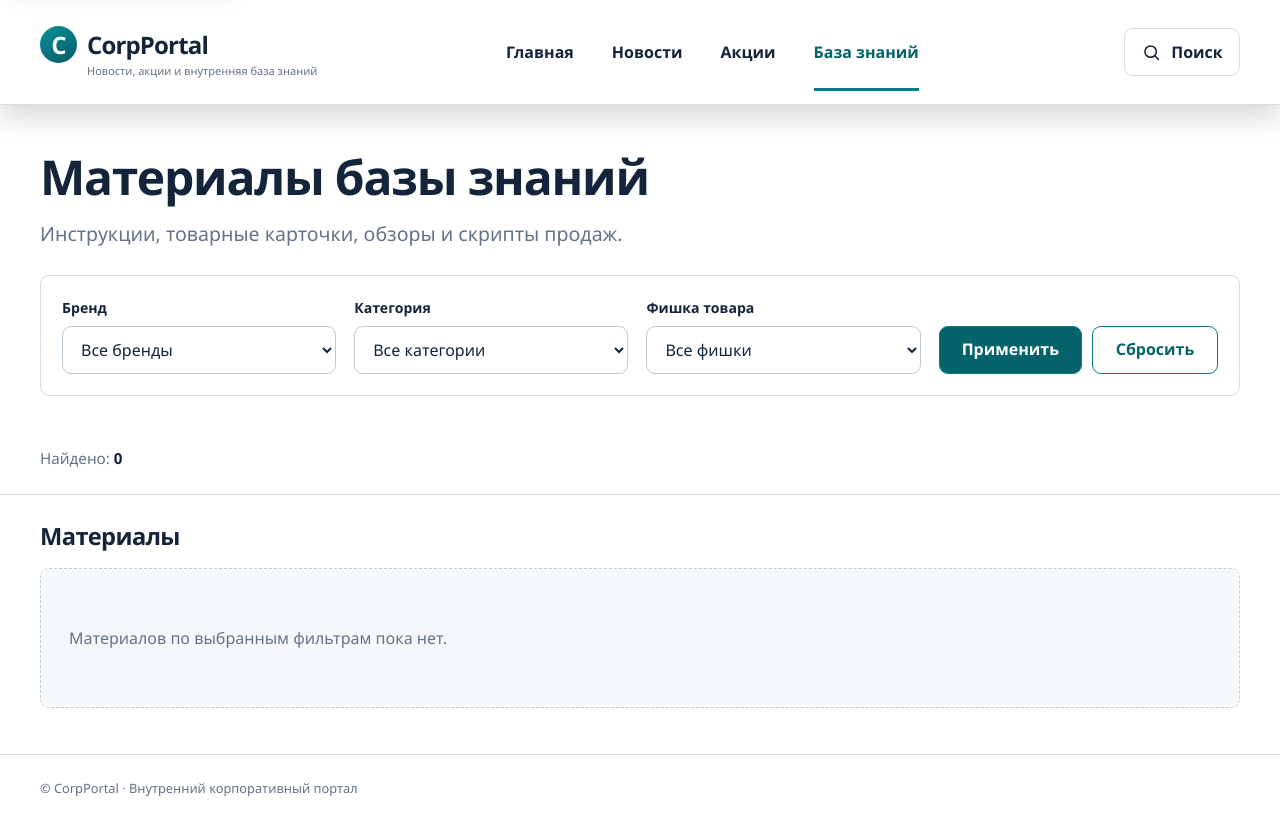
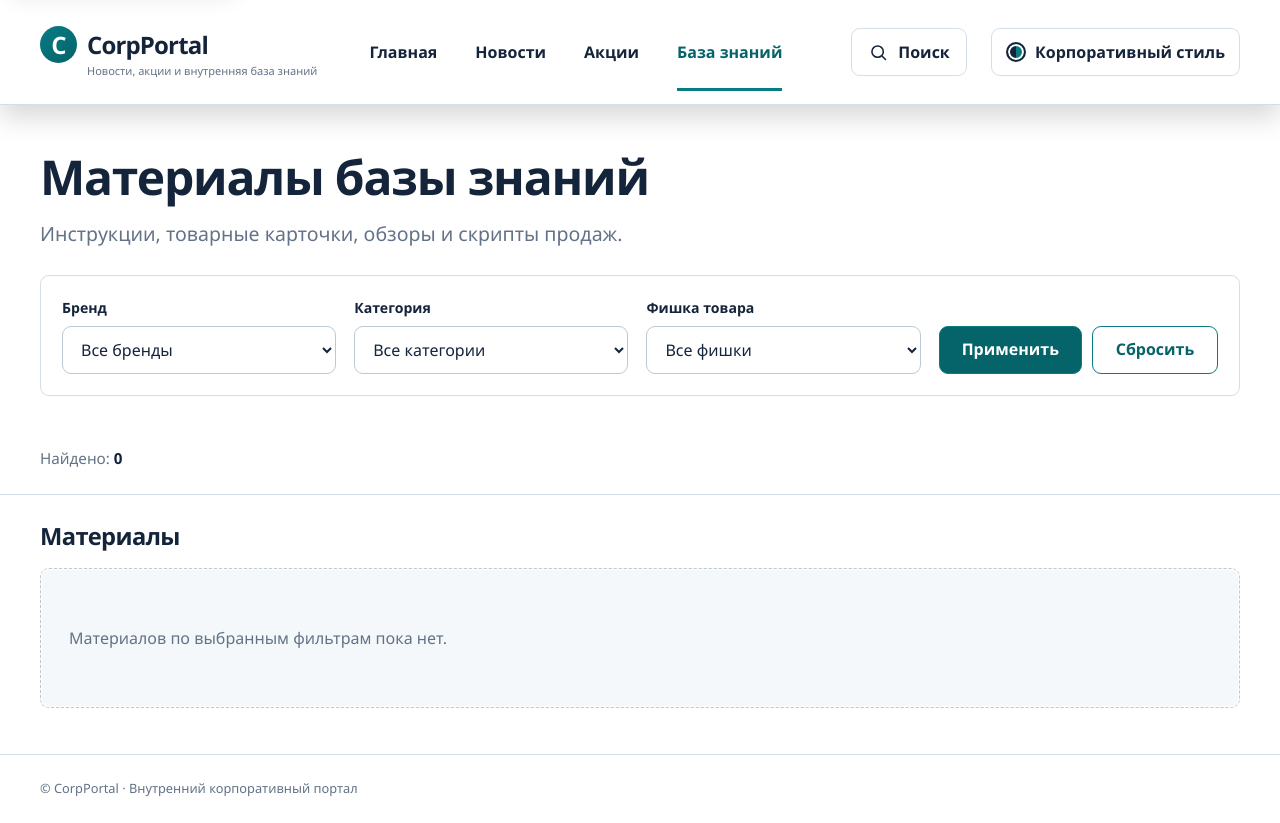
Before and after one commit to Nesstargi/corp_portal, a Django app: page /learning/ in a window 1280 px wide. Run offline with Django 5.2, Linux system fonts and the light colour scheme; data that the repository does not hold is empty.

Commit message:
Fix mobile navigation and add public themes

```diff
--- a/static/css/public-theme.css
+++ b/static/css/public-theme.css
@@ -11,6 +11,8 @@
   --public-accent-soft: #e6f3f3;
   --public-success: #25875f;
   --public-danger: #b43c4a;
+  --public-focus: rgba(8, 123, 131, 0.38);
+  --public-focus-soft: rgba(8, 123, 131, 0.16);
   --public-radius: 9px;
   --public-control-height: 48px;
   --public-header-height: 76px;
@@ -26,14 +57,14 @@
 }
 
 html {
-  min-width: 320px;
+  min-width: 0;
   scroll-behavior: smooth;
   scroll-padding-top: calc(var(--public-header-height) + 24px);
   overflow-x: clip;
 }
 
 body.site-shell {
-  min-width: 320px;
+  min-width: 0;
   min-height: 100vh;
   margin: 0;
   display: flex;
@@ -129,7 +160,7 @@ a:hover {
 /* Header */
 .site-header {
   position: sticky;
-  z-index: 1000;
+  z-index: 1300;
   top: 0;
   border-bottom: 1px solid var(--public-border);
   background: rgba(255, 255, 255, 0.96);
@@ -173,7 +204,7 @@ a:hover {
   place-items: center;
   flex: 0 0 37px;
   color: #fff;
-  background: linear-gradient(145deg, #0a9199, #055b65);
+  background: linear-gradient(145deg, var(--public-accent), var(--public-accent-dark));
   border-radius: 50%;
   font-size: 24px;
   font-weight: 800;
@@ -251,12 +282,17 @@ a:hover {
 }
 
 .header-search,
+.site-theme-toggle,
 .nav-toggle,
 .nav__close {
   min-height: var(--public-control-height);
   border: 1px solid var(--public-border);
   border-radius: var(--public-radius);
   background: #fff;
+}
+
+.nav__close {
+  color: var(--public-text);
 }
 
 .header-search {
@@ -276,6 +312,36 @@ a:hover {
   color: var(--public-accent-dark);
   border-color: var(--public-accent);
   background: var(--public-accent-soft);
+}
+
+.site-theme-toggle {
+  min-width: 178px;
+  display: inline-flex;
+  align-items: center;
+  justify-content: center;
+  gap: 9px;
+  padding: 0 14px;
+  color: var(--public-text);
+  font-weight: 650;
+  white-space: nowrap;
+  cursor: pointer;
+}
+
+.site-theme-toggle:hover,
+.site-theme-toggle[aria-pressed="true"] {
+  color: var(--public-accent-dark);
+  border-color: var(--public-accent);
+  background: var(--public-accent-soft);
+}
+
+.site-theme-toggle__icon {
+  width: 20px;
+  height: 20px;
+  flex: 0 0 20px;
+  border: 2px solid var(--public-text);
+  border-radius: 50%;
+  background: linear-gradient(90deg, var(--public-text) 0 48%, var(--public-accent) 48% 100%);
+  box-shadow: inset 0 0 0 2px #fff;
 }
 
 .header-search svg,
--- /dev/null
+++ b/static/js/public-theme-switcher.js
@@ -0,0 +1,75 @@
+(function () {
+  var storageKey = "corpportal-public-theme";
+  var defaultTheme = "current";
+  var corporateTheme = "corporate";
+
+  function normalizeTheme(theme) {
+    return theme === corporateTheme ? corporateTheme : defaultTheme;
+  }
+
+  function readSavedTheme() {
+    try {
+      return normalizeTheme(window.localStorage.getItem(storageKey));
+    } catch (error) {
+      return defaultTheme;
+    }
+  }
+
+  function saveTheme(theme) {
+    try {
+      window.localStorage.setItem(storageKey, theme);
+    } catch (error) {
+      // The selected theme still applies for this page when storage is unavailable.
+    }
+  }
+
+  function updateToggle(toggle, theme) {
+    var corporateIsActive = theme === corporateTheme;
+    var actionLabel = corporateIsActive
+      ? "Включить текущий стиль"
+      : "Включить корпоративный стиль";
+
+    toggle.setAttribute("aria-pressed", corporateIsActive ? "true" : "false");
+    toggle.setAttribute("aria-label", actionLabel);
+    toggle.setAttribute("title", actionLabel);
+  }
+
+  function applyTheme(theme) {
+    var normalizedTheme = normalizeTheme(theme);
+    document.documentElement.dataset.publicTheme = normalizedTheme;
+
+    document.querySelectorAll("[data-theme-toggle]").forEach(function (toggle) {
+      updateToggle(toggle, normalizedTheme);
+    });
+
+    return normalizedTheme;
+  }
+
+  function initializeToggle() {
+    document.querySelectorAll("[data-theme-toggle]").forEach(function (toggle) {
+      updateToggle(toggle, document.documentElement.dataset.publicTheme);
+      toggle.addEventListener("click", function () {
+        var nextTheme =
+          document.documentElement.dataset.publicTheme === corporateTheme
+            ? defaultTheme
+            : corporateTheme;
+
+        saveTheme(applyTheme(nextTheme));
+      });
+    });
+  }
+
+  applyTheme(readSavedTheme());
+
+  if (document.readyState === "loading") {
+    document.addEventListener("DOMContentLoaded", initializeToggle, { once: true });
+  } else {
+    initializeToggle();
+  }
+
+  window.addEventListener("storage", function (event) {
+    if (event.key === storageKey) {
+      applyTheme(event.newValue);
+    }
+  });
+})();
--- a/templates/base.html
+++ b/templates/base.html
@@ -9,8 +9,9 @@
         CorpPortal
       {% endblock %}
     </title>
+    <script src="{% static 'js/public-theme-switcher.js' %}?v=20260717-1"></script>
     <link rel="stylesheet" href="{% static 'css/style.css' %}" />
-    <link rel="stylesheet" href="{% static 'css/public-theme.css' %}?v=20260711-2" />
+    <link rel="stylesheet" href="{% static 'css/public-theme.css' %}?v=20260717-2" />
   </head>
   <body class="site-shell">
     <a class="skip-link" href="#main-content">Перейти к содержимому</a>
@@ -40,6 +41,17 @@
           <span>Поиск</span>
         </a>
         <button
+          class="site-theme-toggle"
+          type="button"
+          aria-label="Включить корпоративный стиль"
+          aria-pressed="false"
+          title="Включить корпоративный стиль"
+          data-theme-toggle
+        >
+          <span class="site-theme-toggle__icon" aria-hidden="true"></span>
+          <span class="site-theme-toggle__label">Корпоративный стиль</span>
+        </button>
+        <button
           class="nav-toggle"
           type="button"
           aria-controls="primary-navigation"
@@ -66,6 +78,6 @@
     </footer>
     <script src="{% static 'js/site-slider.js' %}?v=20260711-2"></script>
     <script src="{% static 'js/mobile-filters.js' %}?v=20260711-2"></script>
-    <script src="{% static 'js/mobile-navigation.js' %}?v=20260711-2"></script>
+    <script src="{% static 'js/mobile-navigation.js' %}?v=20260717-1"></script>
   </body>
 </html>
```
Also changed, not shown: other parts of static/css/public-theme.css (+83 -21 lines), portal/test_public_shell.py (added, +32 -0 lines).
